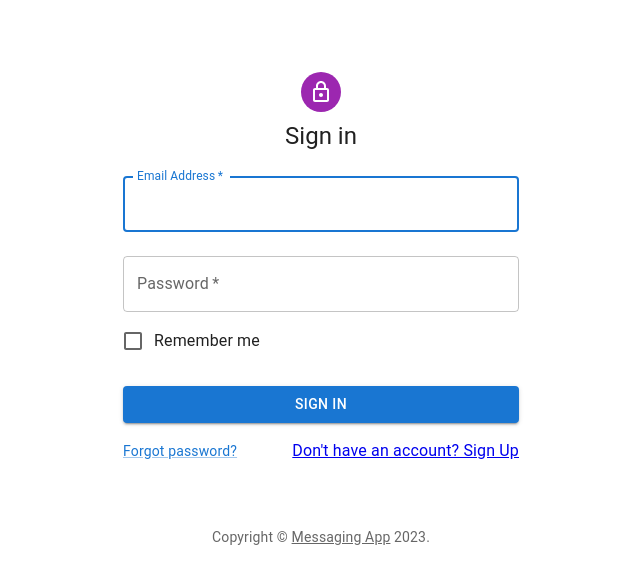
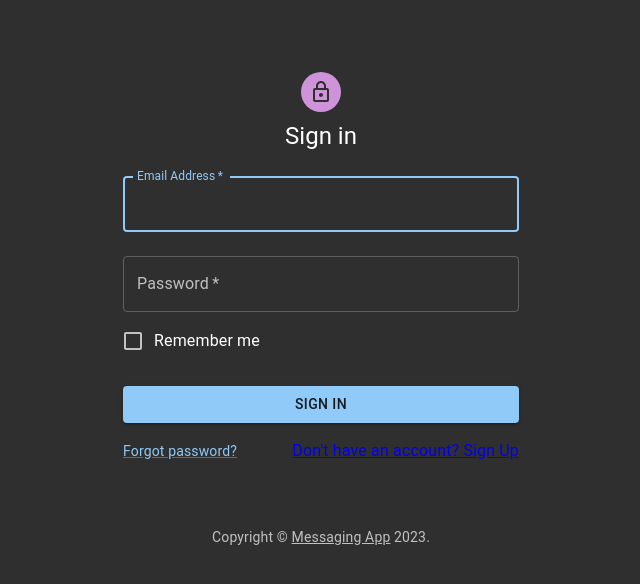
Before and after one commit to SmitasCodes/messaging_app, a React (Vite) app: page /login in a window 1280 px wide. Shown: the top 584 px of the page, without its empty margins (319-959 px from the left). Built offline with nearby package versions, Linux system fonts and the light colour scheme; no server answers.

Commit message:
added some mui settings

```diff
--- a/src/App.jsx
+++ b/src/App.jsx
@@ -1,18 +1,35 @@
-import React, { useEffect, useState } from "react";
+import React from "react";
 import SignIn from "./pages/SignIn/SignIn";
 import SignUp from "./pages/SignUp/SignUp";
 import { authServices } from "./services/auth";
-import { BrowserRouter, Route, Routes, Navigate } from "react-router-dom";
+import { BrowserRouter, Route, Routes } from "react-router-dom";
 import MainPage from "./pages/MainPage/MainPage";
-import { useSelector } from "react-redux";
 import ProtectedRoutes from "./protectedRoutes";
+import { ThemeProvider, createTheme } from "@mui/material/styles";
+import { Container } from "@mui/material";
 
 const App = () => {
-  const { loggedIn } = useSelector((state) => state.auth);
+  authServices.authStateStatus();
 
-  authServices.authStateStatus();
+  const theme = createTheme({
+    palette: {
+      mode: "dark",
+      primary: {
+        main: "#90caf9",
+      },
+      secondary: {
+        main: "#ce93d8",
+      },
+      background: {
+        default: "#2f2f2f",
+        paper: "#121212",
+      },
+    },
+  });
+
   return (
     <>
+      <ThemeProvider theme={theme}>
           <BrowserRouter>
             <Routes>
               <Route path="/" element={<MainPage />} />
@@ -22,6 +39,7 @@ const App = () => {
               </Route>
             </Routes>
           </BrowserRouter>
+      </ThemeProvider>
     </>
   );
 };
--- /dev/null
+++ b/src/components/Nav.jsx
@@ -0,0 +1,34 @@
+import React from "react";
+import { useSelector } from "react-redux";
+import { authServices } from "../services/auth";
+import { Link, Navigate } from "react-router-dom";
+import { AppBar, Box, Toolbar, Typography } from "@mui/material";
+
+const Nav = () => {
+  const { loggedIn } = useSelector((state) => state.auth);
+
+  const signOutHandler = () => {
+    authServices.signOutService();
+  };
+
+  return (
+    <Box>
+      <AppBar sx={{ backgroundColor: "background.paper"}}>
+          {loggedIn ? (
+            <a onClick={signOutHandler}>LogOut</a>
+          ) : (
+            <div>
+              <Link to="/login" color="textPrimary">
+                Login
+              </Link>
+              <Link to="/signup" color="textPrimary">
+                Sign up
+              </Link>
+            </div>
+          )}
+      </AppBar>
+    </Box>
+  );
+};
+
+export default Nav;
--- a/src/index.css
+++ b/src/index.css
@@ -1,4 +1,5 @@
 * {
   padding: 0;
   margin: 0;
+  box-sizing: border-box;
 }
--- a/src/pages/MainPage/MainPage.jsx
+++ b/src/pages/MainPage/MainPage.jsx
@@ -1,27 +1,16 @@
 import React from "react";
-import { authServices } from "../../services/auth";
-import { useSelector } from "react-redux";
-import { Link, Navigate } from "react-router-dom";
+import Container from "@mui/material/Container";
+import Nav from "../../components/Nav";
 
 const MainPage = () => {
-  const { loggedIn } = useSelector((state) => state.auth);
-
-  const signOutHandler = () => {
-    authServices.signOutService();
-  };
-
   return (
-    <div>
-      MainPage
-      {loggedIn ? (
-        <a onClick={signOutHandler}>LogOut</a>
-      ) : (
-        <div>
-          <Link to="/login">Login </Link>
-          <Link to="/signup">Sign Up</Link>
-        </div>
-      )}
-    </div>
+    <Container
+      component="main"
+      maxWidth="1"
+      sx={{ backgroundColor: "background.default", height: "100vh" }}
+    >
+      <Nav />
+    </Container>
   );
 };
 
--- a/src/pages/SignIn/SignIn.jsx
+++ b/src/pages/SignIn/SignIn.jsx
@@ -11,7 +11,6 @@ import Box from "@mui/material/Box";
 import LockOutlinedIcon from "@mui/icons-material/LockOutlined";
 import Typography from "@mui/material/Typography";
 import Container from "@mui/material/Container";
-import { createTheme, ThemeProvider } from "@mui/material/styles";
 import { Link as RouterLink } from "react-router-dom";
 import { authServices } from "../../services/auth";
 
@@ -33,10 +32,6 @@ function Copyright(props) {
   );
 }
 
-// TODO remove, this demo shouldn't need to reset the theme.
-
-const defaultTheme = createTheme();
-
 export default function SignIn() {
   const handleSubmit = async (event) => {
     event.preventDefault();
@@ -48,8 +43,7 @@ export default function SignIn() {
   };
 
   return (
-    <ThemeProvider theme={defaultTheme}>
-      <Container component="main" maxWidth="xs">
+    <Container component="signin" maxWidth="xs">
       <CssBaseline />
       <Box
         sx={{
@@ -65,12 +59,7 @@ export default function SignIn() {
         <Typography component="h1" variant="h5">
           Sign in
         </Typography>
-          <Box
-            component="form"
-            onSubmit={handleSubmit}
-            noValidate
-            sx={{ mt: 1 }}
-          >
+        <Box component="form" onSubmit={handleSubmit} noValidate sx={{ mt: 1 }}>
           <TextField
             margin="normal"
             required
@@ -119,6 +108,5 @@ export default function SignIn() {
       </Box>
       <Copyright sx={{ mt: 8, mb: 4 }} />
     </Container>
-    </ThemeProvider>
   );
 }
--- a/src/pages/SignUp/SignUp.jsx
+++ b/src/pages/SignUp/SignUp.jsx
@@ -11,7 +11,6 @@ import Box from "@mui/material/Box";
 import LockOutlinedIcon from "@mui/icons-material/LockOutlined";
 import Typography from "@mui/material/Typography";
 import Container from "@mui/material/Container";
-import { createTheme, ThemeProvider } from "@mui/material/styles";
 import { Link as RouterLink } from "react-router-dom";
 import { authServices } from "../../services/auth";
 
@@ -33,7 +32,7 @@ function Copyright(props) {
   );
 }
 
-const defaultTheme = createTheme();
+// const defaultTheme = createTheme();
 
 export default function SignUp() {
   const handleSubmit = (event) => {
@@ -48,8 +47,7 @@ export default function SignUp() {
   };
 
   return (
-    <ThemeProvider theme={defaultTheme}>
-      <Container component="main" maxWidth="xs">
+    <Container component="signup" maxWidth="xs">
       <CssBaseline />
       <Box
         sx={{
@@ -65,12 +63,7 @@ export default function SignUp() {
         <Typography component="h1" variant="h5">
           Sign up
         </Typography>
-          <Box
-            component="form"
-            noValidate
-            onSubmit={handleSubmit}
-            sx={{ mt: 3 }}
-          >
+        <Box component="form" noValidate onSubmit={handleSubmit} sx={{ mt: 3 }}>
           <Grid container spacing={2}>
             <Grid item xs={12} sm={6}>
               <TextField
@@ -134,6 +127,5 @@ export default function SignUp() {
       </Box>
       <Copyright sx={{ mt: 5 }} />
     </Container>
-    </ThemeProvider>
   );
 }
```
Lines whose indentation alone changed are shown as unchanged.
